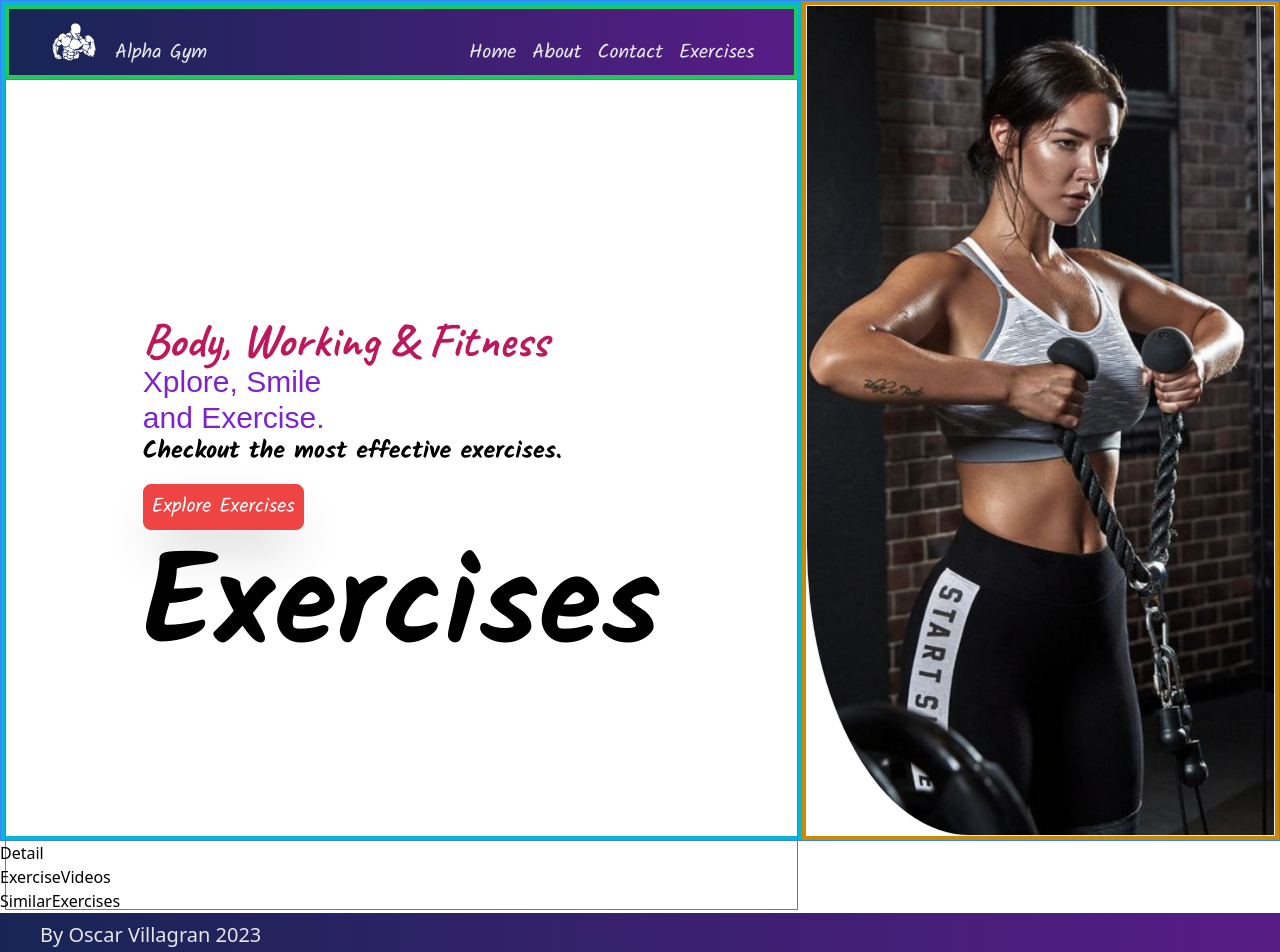
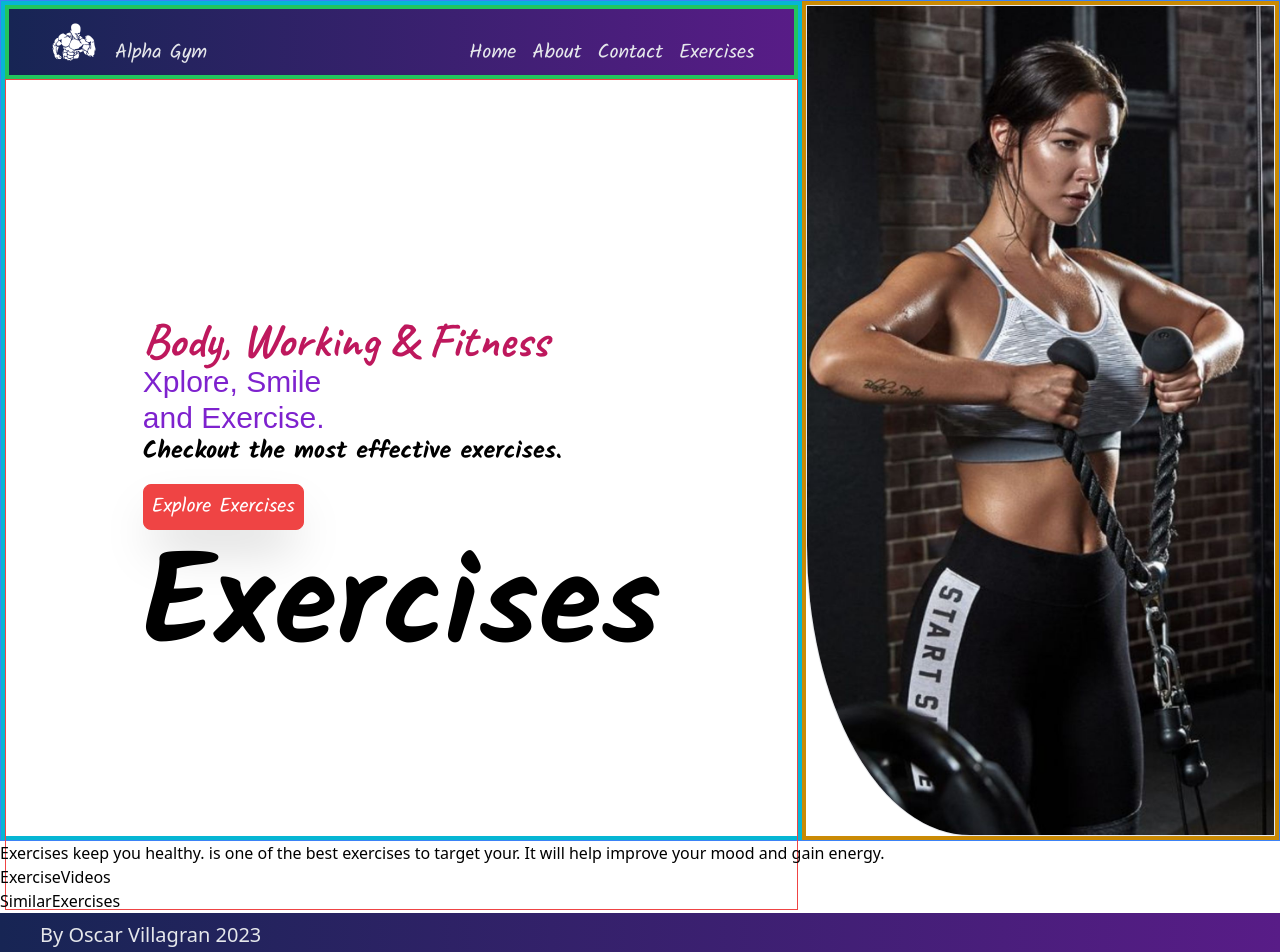
Before and after one commit to oovillagran/alpha_gym, a React (Create React App) app: page /exercise/1 in a window 1280 px wide. Shown: the top 952 px of the page. Built offline with nearby package versions, Linux system fonts and the light colour scheme; no server answers; a web font is replaced by a local one.

Commit message:
Set Detail.js component

```diff
--- a/src/components/Detail.js
+++ b/src/components/Detail.js
@@ -1,8 +1,27 @@
 import React from 'react';
 
-function Detail() {
+function Detail({ exerciseDetail }) {
+  const {
+    bodyPart, gifUrl, name, target, equipment,
+  } = exerciseDetail;
+
   return (
-    <div>Detail</div>
+    <div className="flex">
+      <img src={gifUrl} alt={name} loading="lazy" />
+      <div>
+        <p className="capitalize">
+          {name}
+        </p>
+        <p>
+          Exercises keep you healthy.
+          {name}
+          {` `}
+          is one of the best exercises
+          to target your
+          {target}. It will help improve your mood and gain energy.
+        </p>
+      </div>
+    </div>
   );
 }
 
--- a/src/pages/ExercisesDetail.js
+++ b/src/pages/ExercisesDetail.js
@@ -1,12 +1,12 @@
 // import React, { useEffect, useState } from 'react';
 import React, { useEffect, useState } from 'react';
 // import { useParams } from 'react-router';
-// import { exerciseOptions, fetchData } from '../components/fetchData';
+import { exerciseOptions, fetchData } from '../components/fetchData';
 import Detail from '../components/Detail';
 import ExerciseVideos from '../components/ExerciseVideos';
 import SimilarExercises from '../components/SimilarExercises';
 import { useParams } from 'react-router';
-import { exerciseOptions } from '../components/fetchData';
+// import { exerciseOptions } from '../components/fetchData';
 
 function ExercisesDetail() {
   const [exerciseDetail, setExerciseDetail] = useState({});
@@ -17,9 +17,11 @@ function ExercisesDetail() {
       const exerciseDbUrl = 'https://exercisedb.p.rapidapi.com';
       const youtubeSearchUrl = 'https://youtube-search-and-download.p.rapidapi.com';
 
-      const exerciseDetailData = await fetchData(`${exerciseDbUrl}/exercises/${id}`, exerciseOptions);
-      setExerciseDetail(exerciseDetail);
+      const exerciseDetailData = await fetchData(`${exerciseDbUrl}/exercises/exercise/${id}`, exerciseOptions);
+      setExerciseDetail(exerciseDetailData);
     }
+
+    fecthExercisesData();
   }, [id]);
 
   return (
```
